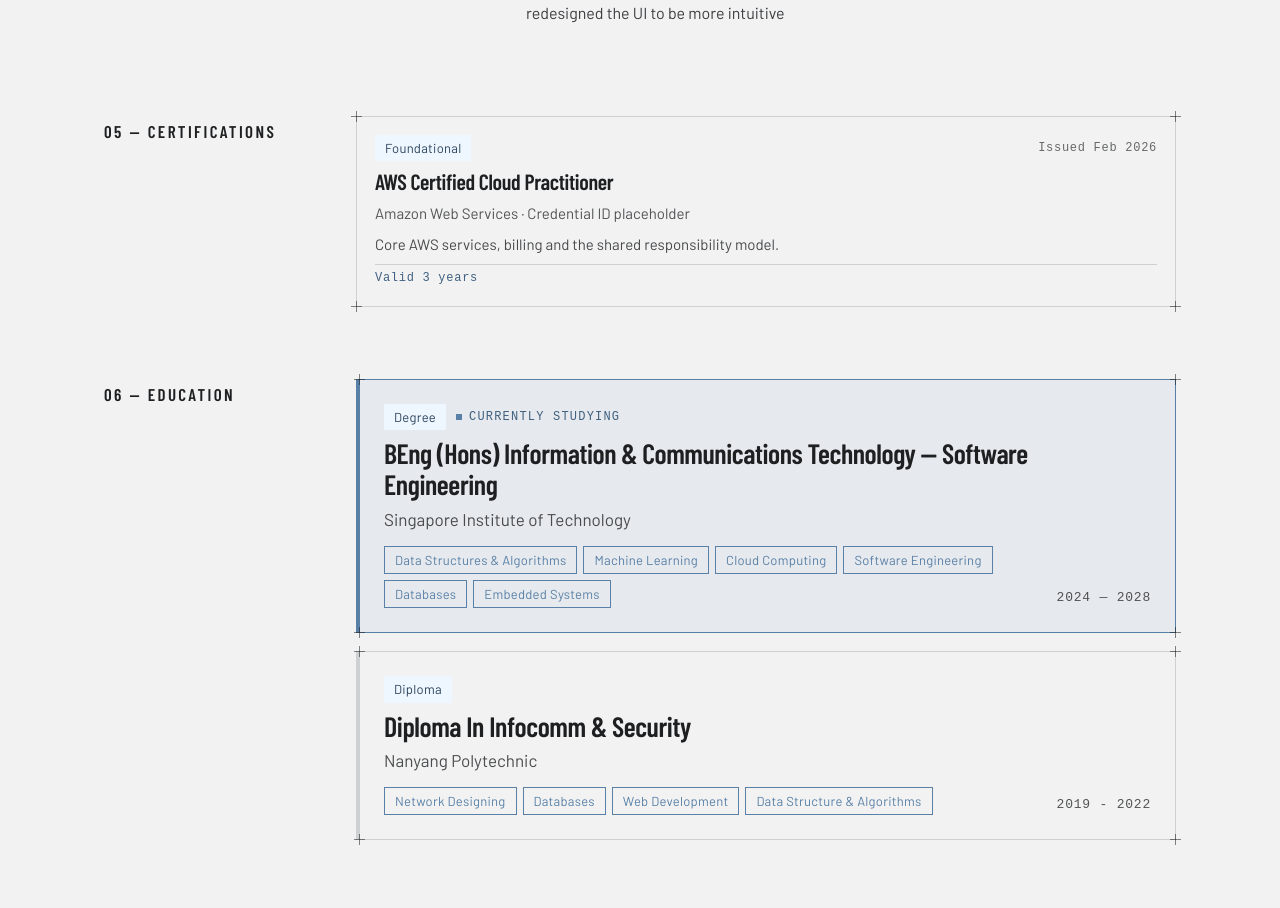
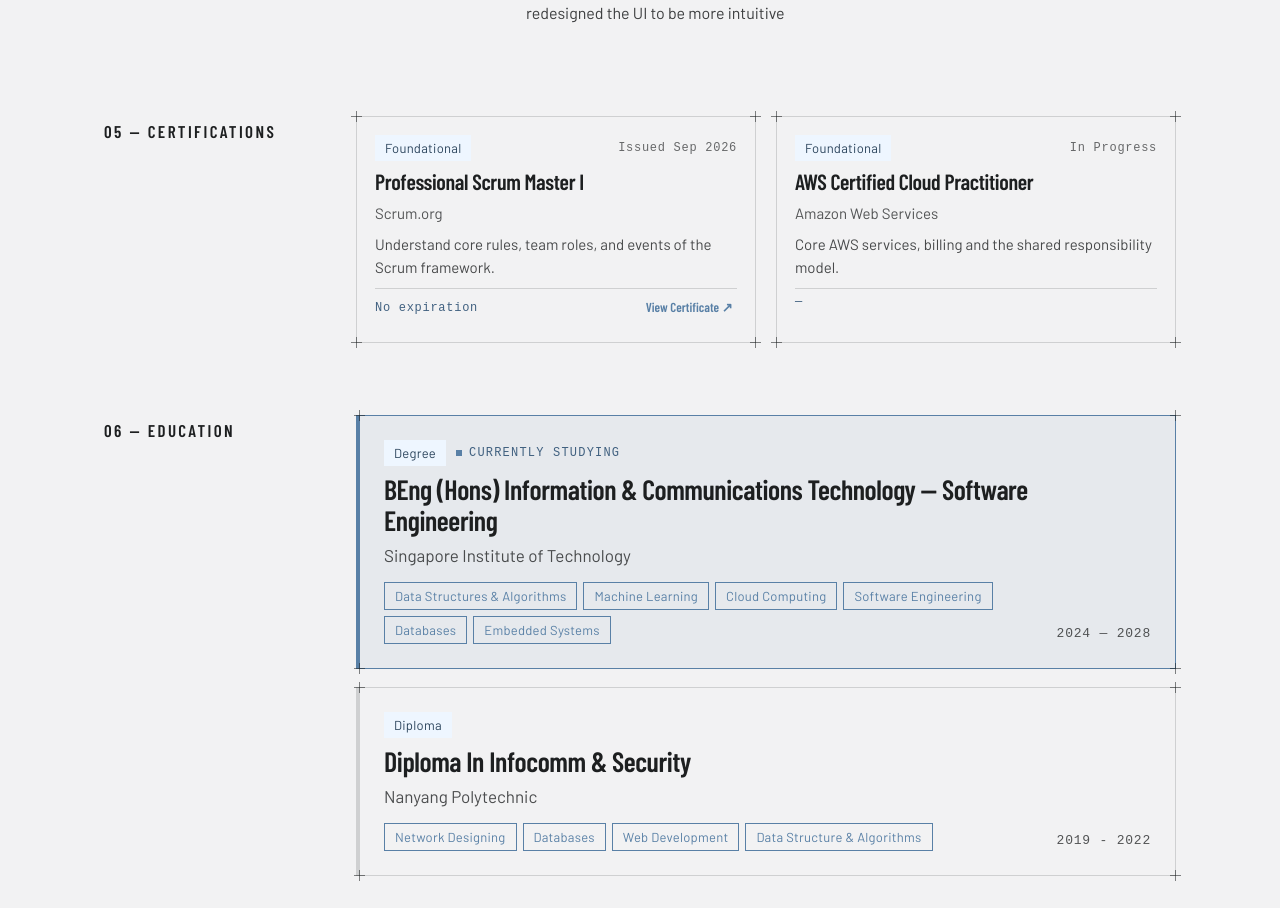
Before and after one commit to Mohdshamik11/e-portfolio, a Next.js app: page / in a window 1280 px wide. Shown: the part 1828-2736 px from the top of the page. Built offline with nearby package versions, Linux system fonts and the light colour scheme; no server answers; the database is empty.

Commit message:
Added certification

```diff
--- a/components/site/Certifications.tsx
+++ b/components/site/Certifications.tsx
@@ -63,15 +63,36 @@ export function Certifications() {
           </p>
           <div
             style={{
-              fontFamily: mono,
-              fontSize: 12,
-              letterSpacing: "0.06em",
-              color: "var(--color-accent-700)",
+              display: "flex",
+              alignItems: "center",
+              justifyContent: "space-between",
+              gap: 10,
+              flexWrap: "wrap",
               paddingTop: 4,
               borderTop: "1px solid var(--color-divider)",
             }}
           >
-            {cert.duration}
+            <span
+              style={{
+                fontFamily: mono,
+                fontSize: 12,
+                letterSpacing: "0.06em",
+                color: "var(--color-accent-700)",
+              }}
+            >
+              {cert.duration}
+            </span>
+            {cert.certUrl && (
+              <a
+                href={cert.certUrl}
+                target="_blank"
+                rel="noopener noreferrer"
+                className="btn btn-ghost"
+                style={{ fontSize: 13 }}
+              >
+                View Certificate ↗
+              </a>
+            )}
           </div>
           <Corners />
         </div>
--- a/lib/content.ts
+++ b/lib/content.ts
@@ -78,11 +78,20 @@ export const experience = [
 
 export const certifications = [
   {
-    dates: "Issued Feb 2026",
-    duration: "Valid 3 years",
+    dates: "Issued Sep 2026",
+    duration: "No expiration",
+    role: "Professional Scrum Master I",
+    kind: "Foundational",
+    org: "Scrum.org",
+    desc: "Understand core rules, team roles, and events of the Scrum framework.",
+    certUrl: "/certificates/PSM_I.pdf",
+  },
+  {
+    dates: "In Progress",
+    duration: "—",
     role: "AWS Certified Cloud Practitioner",
     kind: "Foundational",
-    org: "Amazon Web Services · Credential ID placeholder",
+    org: "Amazon Web Services",
     desc: "Core AWS services, billing and the shared responsibility model.",
   },
 ];
```
Also changed, not shown: 2 other files (tests, documents, lock files or other folders).
